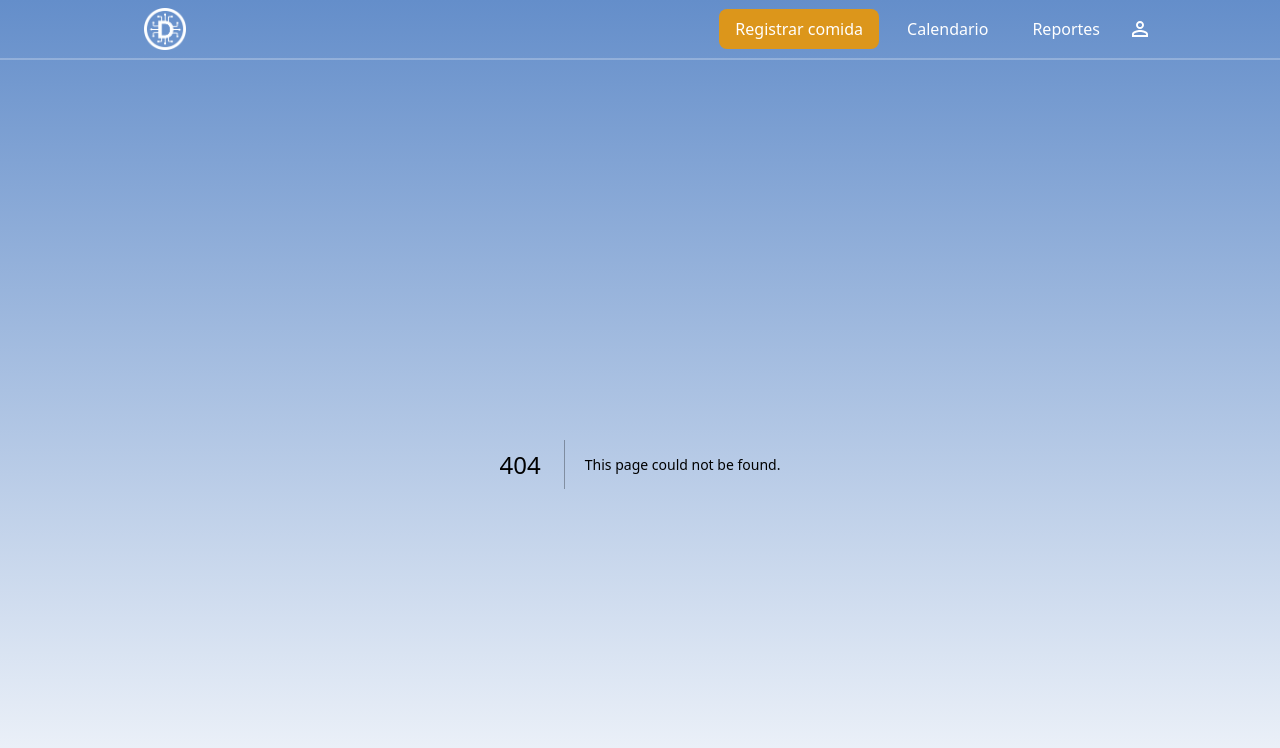
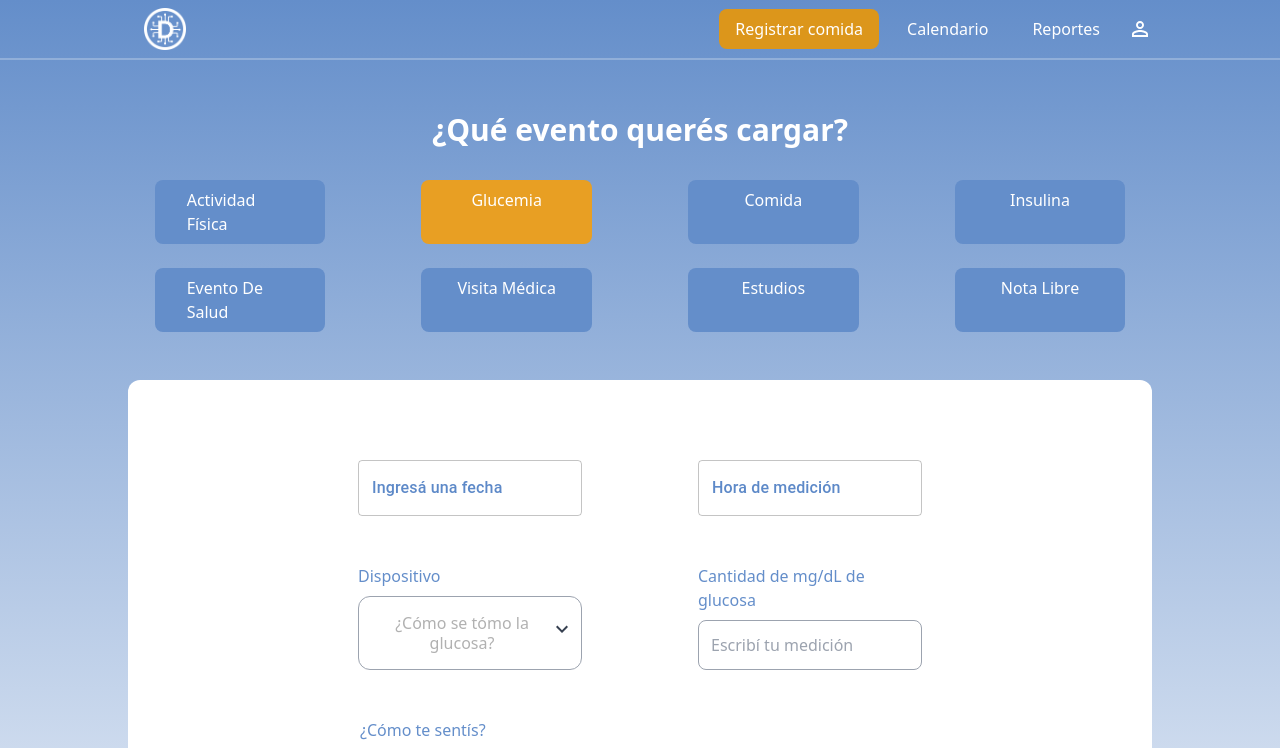
Before and after one commit to NuriaROrquin/diabetia, a Next.js app in the folder frontend/: page /event/glycemia in a window 1280 px wide. Before the commit this address had no page. Shown: the top 748 px of the page. Built offline with nearby package versions, Linux system fonts and the light colour scheme.

Commit message:
agregado de página glucemia

```diff
--- a/frontend/constants/index.js
+++ b/frontend/constants/index.js
@@ -209,3 +209,18 @@ export const TYPE_PORTIONS = [
     }
 
 ]
+
+export const TYPE_DEVICES = [
+    {
+        "id": 1,
+        "title": "Capilar"
+    },
+    {
+        "id": 2,
+        "title": "Sensor"
+    },
+    {
+        "id": 3,
+        "title": "Bomba"
+    }
+]
--- /dev/null
+++ b/frontend/pages/event/glycemia/index.js
@@ -0,0 +1,86 @@
+import {Section} from "../../../components/section";
+import {TitleSection} from "../../../components/titles";
+import {TYPE_EVENTS, TYPE_DEVICES} from "../../../constants";
+import {capitalizeFirstLetter} from "../../../helpers";
+import {useState} from "react";
+import {BlueLink, OrangeLink} from "../../../components/link";
+import {TextArea, InputWithLabel} from "../../../components/input";
+import {Select} from "../../../components/selector";
+import dayjs from "dayjs";
+import {ButtonOrange} from "../../../components/button";
+import {CustomDatePicker, CustomTimePicker} from "../../../components/pickers";
+
+const GlycemiaEvent = () => {
+    const eventSelected = TYPE_EVENTS.filter((event) => event.id === 2)[0].title;
+    const [isOpen, setIsOpen] = useState(false);
+    const [selectedOption, setSelectedOption] = useState(null);
+    const [Hour, setHour] = useState()
+    const [date, setDate] = useState()
+
+    const handleOptionClick = (option) => {
+        setSelectedOption(option);
+        setIsOpen(false);
+    };
+
+    const handleSubmit = () => {
+        const device = selectedOption;
+        const dateFormatted = date ? date.format('DD-MM-YYYY') : null;
+        const start = Hour ? Hour.format('HH:mm') : null;
+        const glycemiaMeasurement = document.getElementById("glycemiaMeasurement").value
+        const notes = document.getElementById("notes").value;
+
+        console.log("Datos del formulario:", dateFormatted, device, start, glycemiaMeasurement, notes);
+    }
+
+    return(
+        <Section className="pt-12">
+            <div className="container items-center flex w-full justify-center flex-col">
+                <TitleSection className="text-white">¿Qué evento querés cargar?</TitleSection>
+                <div className="flex w-full flex-wrap gap-y-6 gap-x-24 justify-center mt-8">
+                    {TYPE_EVENTS.map((event) => {
+                        return(
+                            <>
+                                {event.title === eventSelected ?
+                                    <OrangeLink key={event.title} label={capitalizeFirstLetter(event.title)} width="w-1/6" href={event.link} />
+                                    :
+                                    <BlueLink key={event.title} label={capitalizeFirstLetter(event.title)} width="w-1/6" href={event.link} />
+                                }
+                            </>
+                        )
+                    })}
+                </div>
+
+                {/* FORMULARIO */}
+                <div className="bg-white rounded-xl w-full flex flex-wrap text-gray-primary py-20 px-44 my-12 justify-around gap-x-2 gap-y-12">
+                    <CustomDatePicker
+                        label="Ingresá una fecha"
+                        value={date}
+                        onChange={(e) => setDate(e)}
+                        defaultValue={dayjs()}
+                        width="w-1/3"
+                    />
+
+
+                    <CustomTimePicker
+                        label="Hora de medición"
+                        value={Hour}
+                        onChange={setHour}
+                        defaultValue={dayjs()}
+                        width="w-1/3"
+                    />
+
+                    <Select label="Dispositivo" placeholder="¿Cómo se tómo la glucosa?" options={TYPE_DEVICES} selectedOption={selectedOption} handleOptionClick={handleOptionClick} setIsOpen={setIsOpen} isOpen={isOpen} width="w-1/3"/>
+
+                    <InputWithLabel label="Cantidad de mg/dL de glucosa" placeholder="Escribí tu medición"  id="glycemiaMeasurement" width="w-1/3"/>
+
+
+                    <TextArea placeholder="Describí tus sensaciones, estado de ánimo y cualquier otro síntoma que pueda ser de ayuda para los profesionales" label="¿Cómo te sentís?" id="notes" width="w-10/12"/>
+
+                    <ButtonOrange onClick={handleSubmit} label="Enviar" width="w-1/3"/>
+                </div>
+            </div>
+        </Section>
+    )
+}
+
+export default GlycemiaEvent;
```
